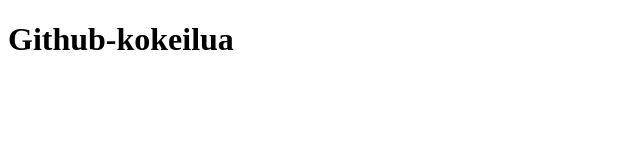
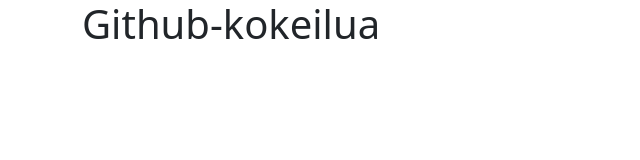
Before and after one commit to Tyntti/git-nettisivut, a plain HTML site: page index.html in a window 1280 px wide. Shown: the whole page, without its empty margins (0-640 px from the left). Drawn offline with nearby package versions, Linux system fonts and the light colour scheme.

Commit message:
Bootstrap lisätty

```diff
--- a/index.html
+++ b/index.html
@@ -4,11 +4,17 @@
     <meta charset="UTF-8">
     <meta http-equiv="X-UA-Compatible" content="IE=edge">
     <meta name="viewport" content="width=device-width, initial-scale=1.0">
+    <link href="https://cdn.jsdelivr.net/npm/bootstrap@5.2.2/dist/css/bootstrap.min.css" rel="stylesheet" integrity="sha384-Zenh87qX5JnK2Jl0vWa8Ck2rdkQ2Bzep5IDxbcnCeuOxjzrPF/et3URy9Bv1WTRi" crossorigin="anonymous">
+  </head>
     <title>Github-demoilua</title>
 </head>
 <body>
 
+    <div class="container">
+
     <h1>Github-kokeilua</h1>
+
+    </div>
 
 </body>
 </html>
```
